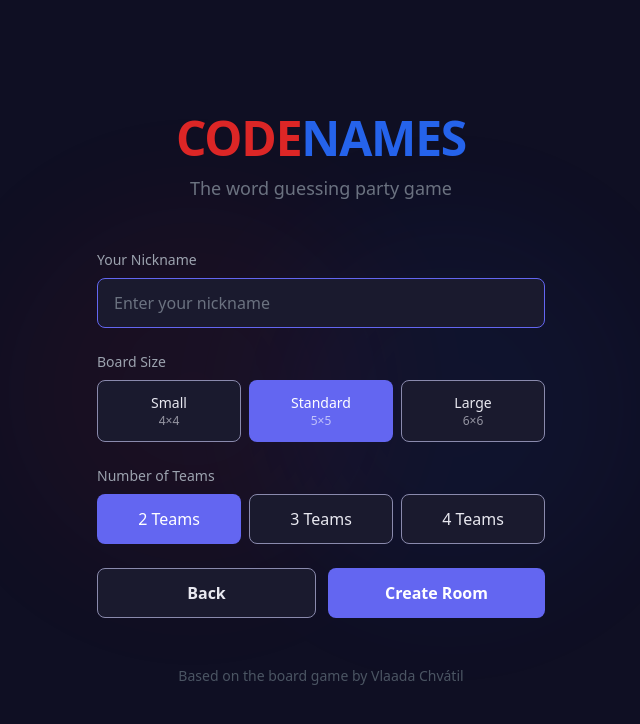
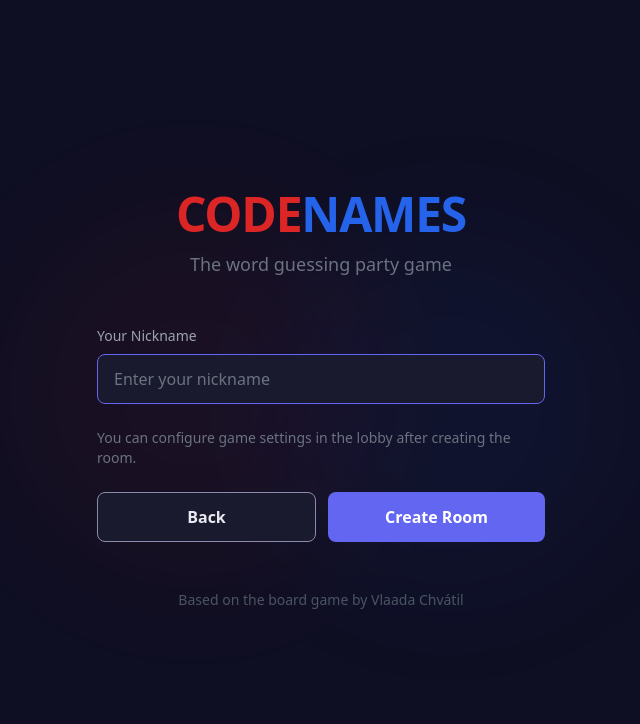
Before and after one commit to jelly972/codenames, a Next.js app: page / in a window 1280 px wide. Both pictures are taken after a click on the button "Create Game". Shown: the top 724 px of the page, without its empty margins (319-959 px from the left). Built offline with nearby package versions, Linux system fonts and the light colour scheme.

Commit message:
Simplify game creation to only ask for nickname

```diff
--- a/src/app/page.tsx
+++ b/src/app/page.tsx
@@ -3,7 +3,7 @@
 import { useState } from 'react';
 import { useRouter } from 'next/navigation';
 import { v4 as uuidv4 } from 'uuid';
-import { BoardSize, GameSettings, getDefaultSettings } from '@/types/game';
+import { getDefaultSettings } from '@/types/game';
 
 export default function Home() {
   const router = useRouter();
@@ -12,10 +12,6 @@
   const [roomCode, setRoomCode] = useState('');
   const [isLoading, setIsLoading] = useState(false);
   const [error, setError] = useState<string | null>(null);
-
-  // Game settings for create mode
-  const [boardSize, setBoardSize] = useState<BoardSize>('standard');
-  const [teamCount, setTeamCount] = useState<2 | 3 | 4>(2);
 
   const handleCreateGame = async () => {
     if (!nickname.trim()) {
@@ -27,7 +23,8 @@
     setError(null);
 
     try {
-      const settings = getDefaultSettings(boardSize, teamCount);
+      // Use default settings - host can change these in the lobby
+      const settings = getDefaultSettings('standard', 2);
 
       const response = await fetch('/api/games', {
         method: 'POST',
@@ -144,50 +141,9 @@
               />
             </div>
 
-            <div>
-              <label className="block text-sm font-medium mb-2 text-[#9ca3af]">
-                Board Size
-              </label>
-              <div className="grid grid-cols-3 gap-2">
-                {(['small', 'standard', 'large'] as BoardSize[]).map((size) => (
-                  <button
-                    key={size}
-                    onClick={() => setBoardSize(size)}
-                    className={`py-3 px-4 rounded-lg font-medium transition-all ${
-                      boardSize === size
-                        ? 'bg-[var(--accent)] text-white'
-                        : 'bg-[var(--card-bg)] border border-[var(--card-border)] hover:border-[var(--accent)]'
-                    }`}
-                  >
-                    <div className="text-sm">{size.charAt(0).toUpperCase() + size.slice(1)}</div>
-                    <div className="text-xs opacity-60">
-                      {size === 'small' ? '4×4' : size === 'standard' ? '5×5' : '6×6'}
-                    </div>
-                  </button>
-                ))}
-              </div>
-            </div>
-
-            <div>
-              <label className="block text-sm font-medium mb-2 text-[#9ca3af]">
-                Number of Teams
-              </label>
-              <div className="grid grid-cols-3 gap-2">
-                {([2, 3, 4] as const).map((count) => (
-                  <button
-                    key={count}
-                    onClick={() => setTeamCount(count)}
-                    className={`py-3 px-4 rounded-lg font-medium transition-all ${
-                      teamCount === count
-                        ? 'bg-[var(--accent)] text-white'
-                        : 'bg-[var(--card-bg)] border border-[var(--card-border)] hover:border-[var(--accent)]'
-                    }`}
-                  >
-                    {count} Teams
-                  </button>
-                ))}
-              </div>
-            </div>
+            <p className="text-sm text-[#6b7280]">
+              You can configure game settings in the lobby after creating the room.
+            </p>
 
             {error && (
               <p className="text-[var(--team-red)] text-sm">{error}</p>
```
